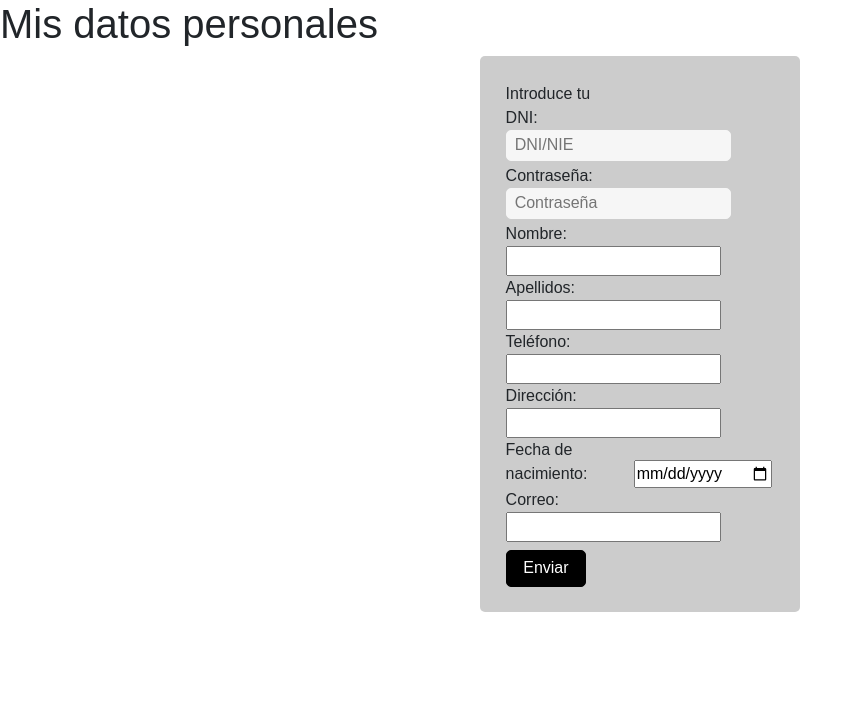
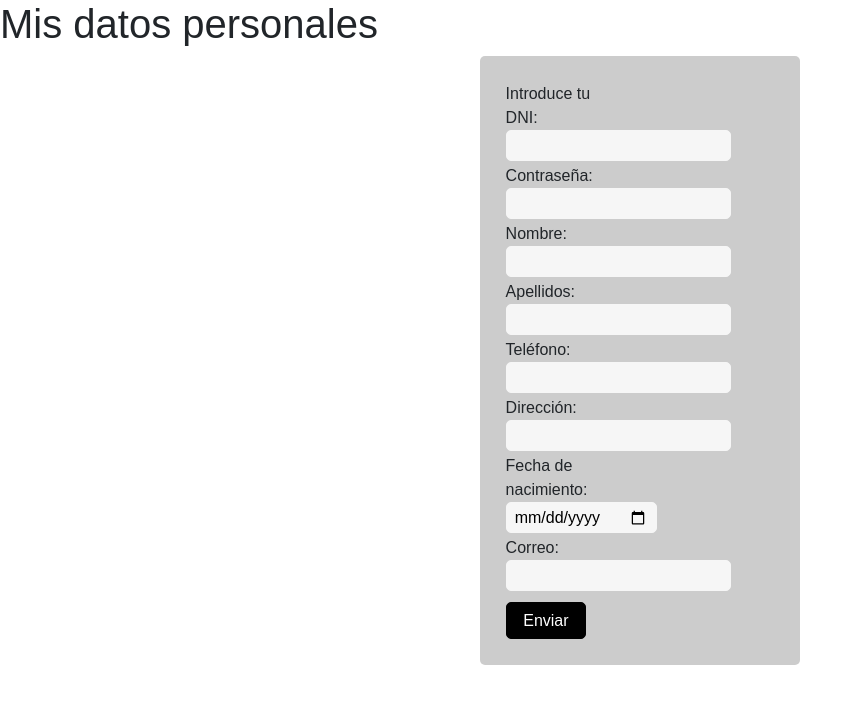
Before and after one commit to martaboso98/Ilerna-Bank, a PHP site: page /datosPersonales.php in a window 1280 px wide. Shown: the part 72-776 px from the top of the page, without its empty margins (0-860 px from the left). Run offline with PHP 8.4, Linux system fonts and the light colour scheme.

Commit message:
formulario

```diff
--- a/bancos.sql
+++ b/bancos.sql
@@ -11,5 +11,4 @@
     direccion varchar (80),
     fecha date,
     correo varchar (70),
-    prestamo boolean default false
 );
--- a/contacto.php
+++ b/contacto.php
@@ -20,9 +20,7 @@
           <div class="container">
             <div class="d-flex flex-wrap align-items-center justify-content-center justify-content-lg-start">
               <a href="/" class="d-flex align-items-center mb-2 mb-lg-0 text-white text-decoration-none">
-          <svg class="bi me-2" width="40" height="32" role="img" aria-label="Bootstrap">
-            <use xlink:href="#bootstrap" />
-          </svg>
+                <svg class="bi me-2" width="40" height="32" role="img" aria-label="Bootstrap"><use xlink:href="#bootstrap"/></svg>
               </a>
 
               <ul class="nav col-12 col-lg-auto me-lg-auto mb-2 justify-content-center mb-md-0">
@@ -33,7 +31,7 @@
 
               <div class="text-end">
                 <a href="index.php"><button type="button" class="btn btn-outline-light me-2">Acceder</button></a>
-          <a href="index.php"><button type="button" class="btn btn-warning">Crear usuario</button></a>
+                <a href="datosPersonales.php"><button type="button" class="btn btn-warning">Crear usuario</button></a>
               </div>
             </div>
           </div>
--- a/datosPersonales.php
+++ b/datosPersonales.php
@@ -41,10 +41,10 @@
     <h1> Mis datos personales </h1>
         <form action="insertarDatos.php" method="POST" >
             <label for="dni" class="label">Introduce tu DNI:</label>
-                <input type="text" name="dni" id="dni" placeholder="DNI/NIE" required>
+                <input type="text" name="dni" id="dni" required>
 
             <label for="contrasenya" class="label">Contraseña:</label>
-                <input type="text" name="contrasenya" id="contrasenya" placeholder="Contraseña" required>
+                <input type="text" name="contrasenya" id="contrasenya" required>
 
             <label for="nombre" class="label">Nombre: </label>
                 <input type="text" name="nombre" id="nombre" required>
--- a/preguntas.php
+++ b/preguntas.php
@@ -21,9 +21,7 @@
           <div class="container">
             <div class="d-flex flex-wrap align-items-center justify-content-center justify-content-lg-start">
               <a href="/" class="d-flex align-items-center mb-2 mb-lg-0 text-white text-decoration-none">
-          <svg class="bi me-2" width="40" height="32" role="img" aria-label="Bootstrap">
-            <use xlink:href="#bootstrap" />
-          </svg>
+                <svg class="bi me-2" width="40" height="32" role="img" aria-label="Bootstrap"><use xlink:href="#bootstrap"/></svg>
               </a>
 
               <ul class="nav col-12 col-lg-auto me-lg-auto mb-2 justify-content-center mb-md-0">
@@ -34,7 +32,7 @@
 
               <div class="text-end">
                 <a href="index.php"><button type="button" class="btn btn-outline-light me-2">Acceder</button></a>
-          <a href="index.php"><button type="button" class="btn btn-warning">Crear usuario</button></a>
+                <a href="datosPersonales.php"><button type="button" class="btn btn-warning">Crear usuario</button></a>
               </div>
             </div>
           </div>
--- a/style.css
+++ b/style.css
@@ -1,5 +1,9 @@
 * {
     font-family: 'Montserrat', sans-serif;
+}
+
+body {
+	background-color: red;
 }
 
 /*Formulario*/
@@ -21,7 +25,7 @@
 	margin-right: 6%;
 }
 
-#dni, #contrasenya{
+#dni, #contrasenya, #nombre, #apellidos, #tfno, #correo, #direccion, #fecha{
 	padding:1% 3%;
 	border:1px solid #f6f6f6;
 	background-color:#f6f6f6;
```
Also changed, not shown: consulta1.php (+6 -6 lines), insertarDatos.php (+13 -2 lines). Lines whose indentation alone changed are shown as unchanged.
